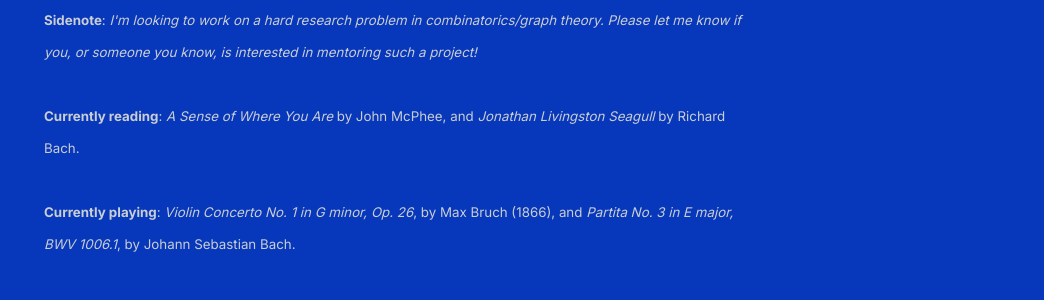
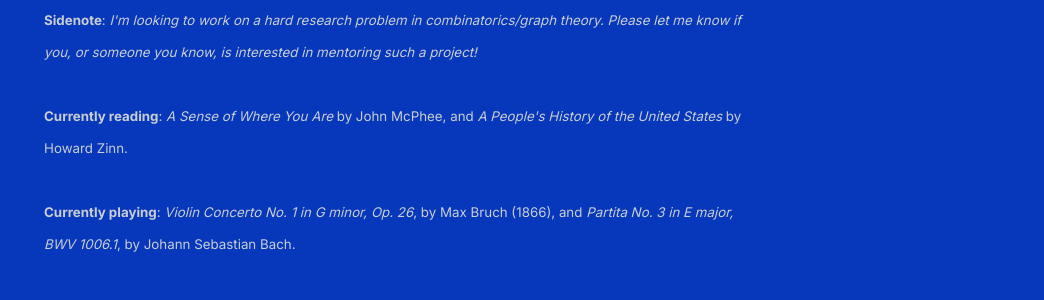
Before and after one commit to shihankanungo/shihankanungo.github.io, a Jekyll site: the page built from index.md, in a window 1280 px wide. Shown: the part 718-1018 px from the top of the page, without its empty margins (236-1280 px from the left). Built offline with Jekyll 4.4.1, drawn with Linux system fonts in a browser that asks for light colours.

Commit message:
Update _config.yml

```diff
--- a/_config.yml
+++ b/_config.yml
@@ -9,7 +9,7 @@
           <small><b>Sidenote</b>: <i>I'm looking to work on a hard research problem in combinatorics/graph theory. Please let me know if you, or someone you know, is interested in mentoring such a project! </i></small>
 
           <br /><br />
-          <small><b>Currently reading</b>: <i>A Sense of Where You Are</i> by John McPhee, and <i>Jonathan Livingston Seagull</i> by Richard Bach.</small>
+          <small><b>Currently reading</b>: <i>A Sense of Where You Are</i> by John McPhee, and <i>A People's History of the United States</i> by Howard Zinn.</small>
           <br /><br />
           <small><b>Currently playing</b>: <i>Violin Concerto No. 1 in G minor, Op. 26</i>, by Max Bruch (1866), and <i>Partita No. 3 in E major, BWV 1006.1</i>, by Johann Sebastian Bach.</small>
           <br /><br />
```
